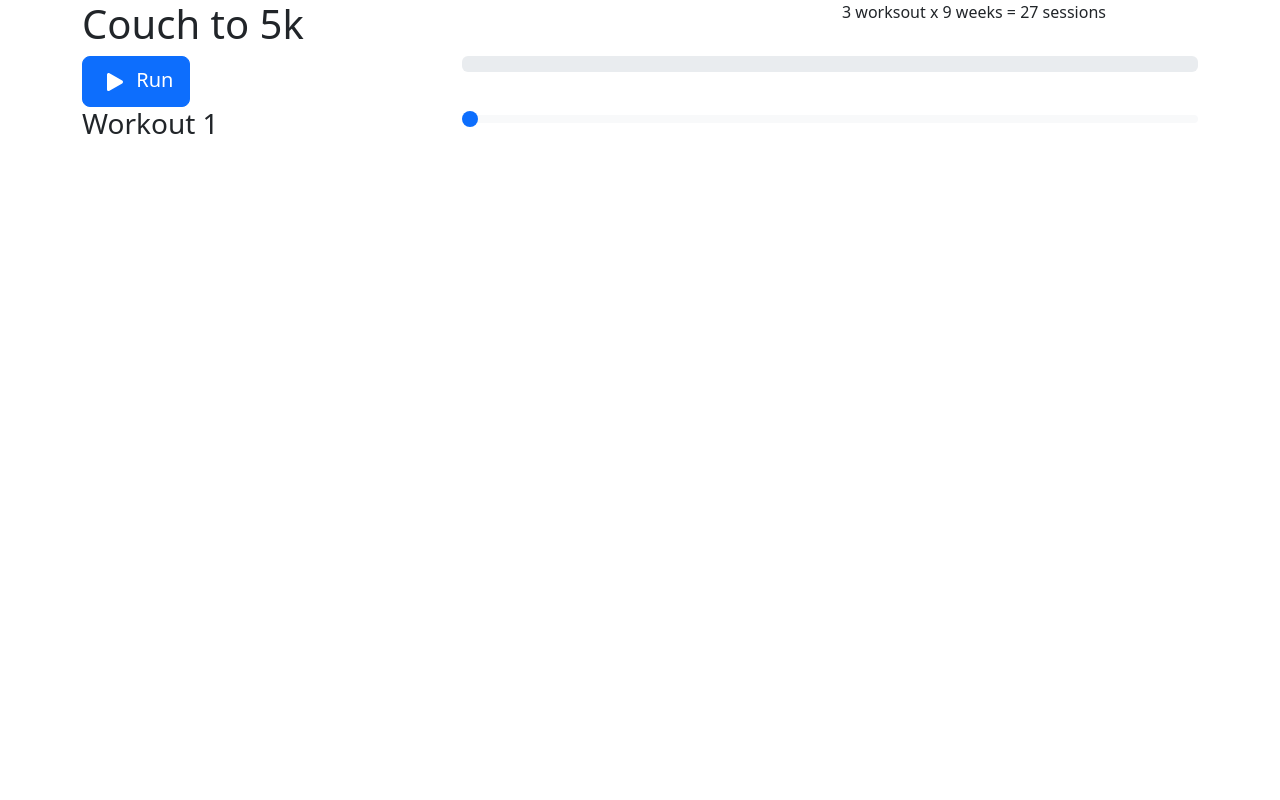
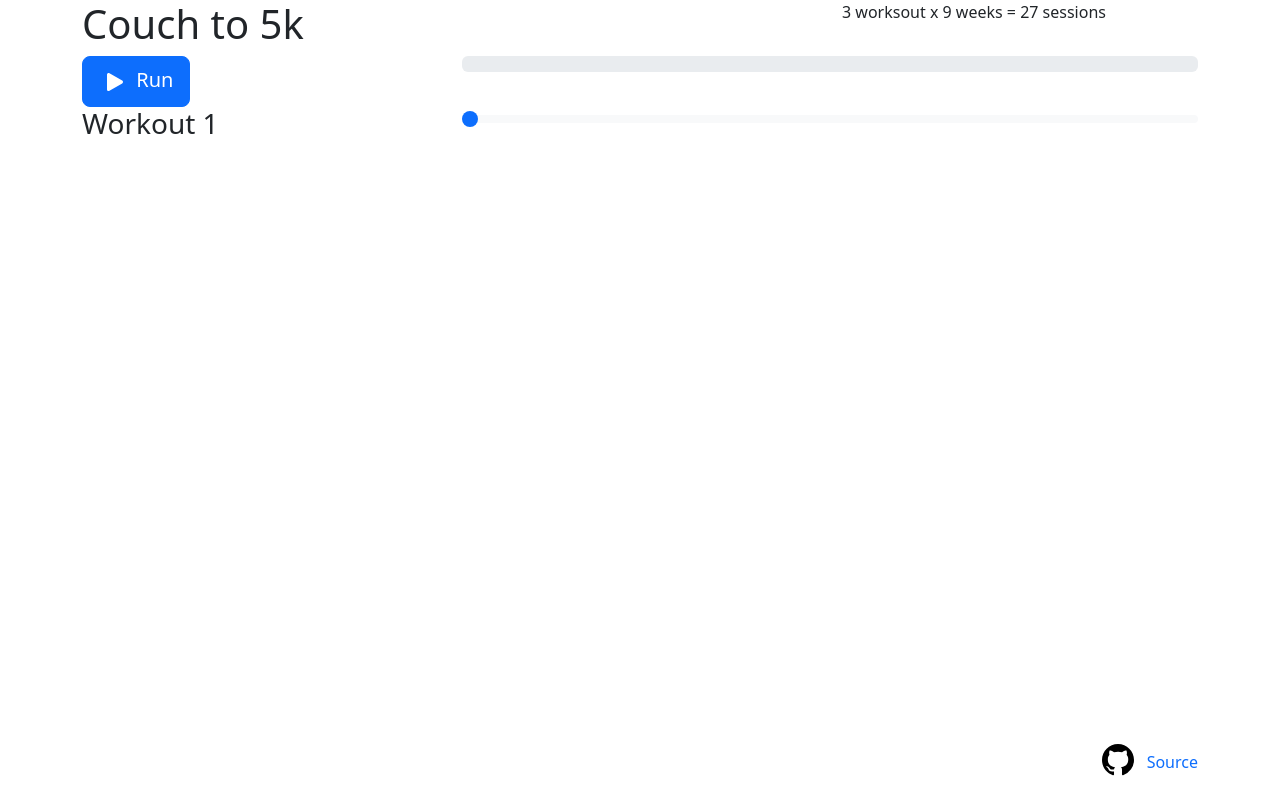
Before and after one commit to andrewlow/c25k, a plain HTML site: page index.html in a window 1280 px wide. Drawn offline with nearby package versions, Linux system fonts and the light colour scheme.

Commit message:
link to the source code

```diff
--- a/index.html
+++ b/index.html
@@ -49,6 +49,20 @@
       </div>
     </div>
   </div>
+  <footer class="mt-auto">
+    <div class="container">
+      <div class="row">
+        <div class="col">
+          <p style="text-align:right;"><a href="https://github.com/andrewlow/c25k" style=
+          "text-decoration:none;"><svg xmlns="http://www.w3.org/2000/svg" width="40" height="40" fill="black" class=
+          "bi bi-github" viewbox="0 0 20 20">
+          <path d=
+          "M8 0C3.58 0 0 3.58 0 8c0 3.54 2.29 6.53 5.47 7.59.4.07.55-.17.55-.38 0-.19-.01-.82-.01-1.49-2.01.37-2.53-.49-2.69-.94-.09-.23-.48-.94-.82-1.13-.28-.15-.68-.52-.01-.53.63-.01 1.08.58 1.23.82.72 1.21 1.87.87 2.33.66.07-.52.28-.87.51-1.07-1.78-.2-3.64-.89-3.64-3.95 0-.87.31-1.59.82-2.15-.08-.2-.36-1.02.08-2.12 0 0 .67-.21 2.2.82.64-.18 1.32-.27 2-.27.68 0 1.36.09 2 .27 1.53-1.04 2.2-.82 2.2-.82.44 1.1.16 1.92.08 2.12.51.56.82 1.27.82 2.15 0 3.07-1.87 3.75-3.65 3.95.29.25.54.73.54 1.48 0 1.07-.01 1.93-.01 2.2 0 .21.15.46.55.38A8.012 8.012 0 0 0 16 8c0-4.42-3.58-8-8-8z">
+          </path></svg> Source</a></p>
+        </div>
+      </div>
+    </div>
+  </footer>
   <script src="logic.js"></script>
 </body>
 </html>
```
